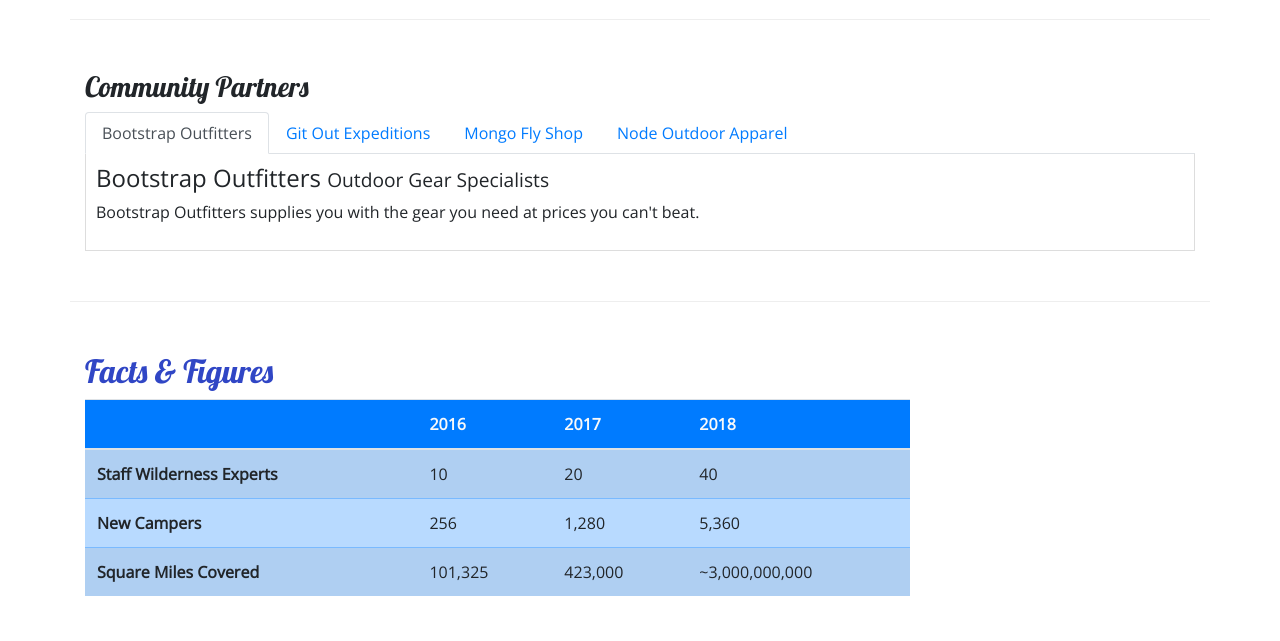
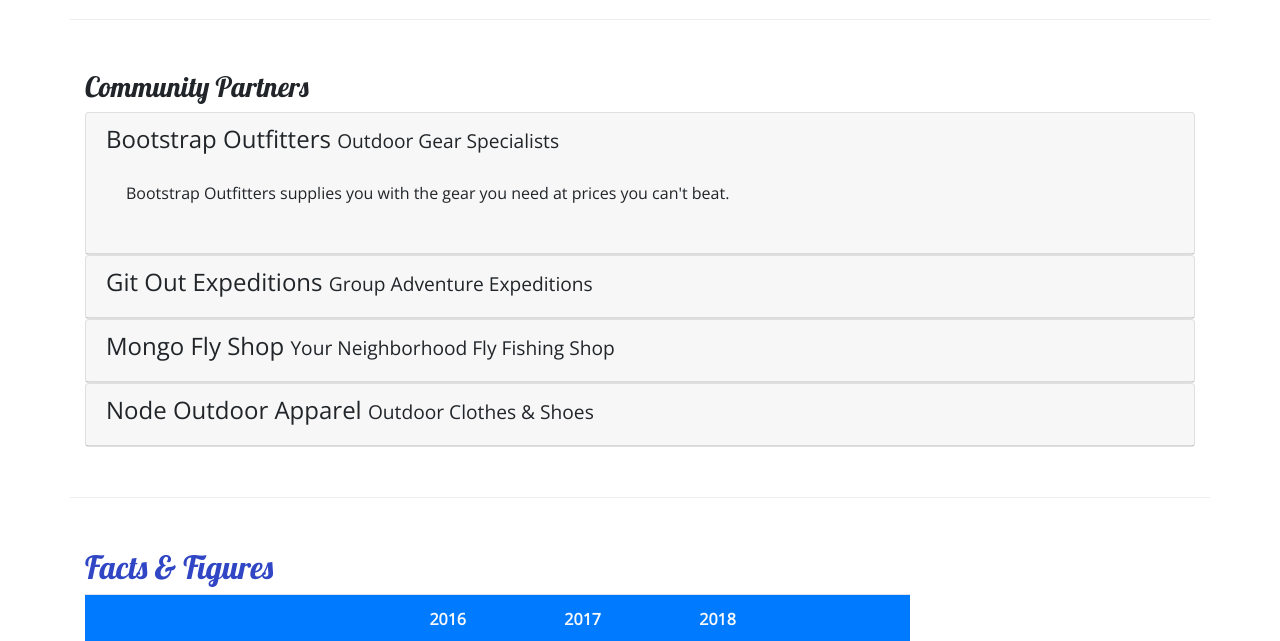
Before and after one commit to Crafted-by-Courtney/nucampsite, a website: page aboutus.html in a window 1280 px wide. Shown: the part 910-1551 px from the top of the page. Drawn offline with nearby package versions, Linux system fonts and the light colour scheme.

Commit message:
Accordion

```diff
--- a/aboutus.html
+++ b/aboutus.html
@@ -24,7 +24,7 @@
         <div class="container">
             <div class="row">
                 <div class="col-4 col-sm-3 col-md-2 align-self-center">
-                    <a href="index.html"><img src="logo.jpg" class="img-fluid" /></a>
+                    <a href="index.html"><img src="img/logo.jpg" class="img-fluid" /></a>
                  </div>
                 <div class="col">
                     <h1>NuCamp</h1>
@@ -36,7 +36,7 @@
 
     <nav class="navbar navbar-expand-sm navbar-dark sticky-top">
         <div class="container">
-            <a class="navbar-brand" href="index.html"><img src="logo.jpg" height="30" width="30" /></a>
+            <a class="navbar-brand" href="index.html"><img src="img/logo.jpg" height="30" width="30" /></a>
             <button class="navbar-toggler" type="button" data-toggle="collapse" data-target="#nucampNavbar">
                 <span class="navbar-toggler-icon"></span>
             </button>
@@ -101,28 +101,62 @@
         <div class="row row-content">
             <div class="col">
                 <h3>Community Partners</h3>
-                <ul class="nav nav-tabs">
-                    <li class="nav-item"><a class="nav-link active" href="#bootstrap" role="tab" data-toggle="tab">Bootstrap Outfitters</a></li>
-                    <li class="nav-item"><a class="nav-link" href="#git" role="tab" data-toggle="tab">Git Out Expeditions</a></li>
-                    <li class="nav-item"><a class="nav-link" href="#mongo" role="tab" data-toggle="tab">Mongo Fly Shop</a></li>
-                    <li class="nav-item"><a class="nav-link" href="#node" role="tab" data-toggle="tab">Node Outdoor Apparel</a></li>
-                </ul>
-                <div class="tab-content">
-                    <div role="tabpanel" class="tab-pane fade show active" id="bootstrap">
-                        <h4>Bootstrap Outfitters <small>Outdoor Gear Specialists</small></h4>
-                        <p class="d-none d-sm-block">Bootstrap Outfitters supplies you with the gear you need at prices you can't beat.</p>
+                <div id="accordion">
+                    <div class="card">
+                        <div role="tab" class="card-header">
+                            <h4>
+                                <a data-toggle="collapse" data-target="#bootstrap">
+                                    Bootstrap Outfitters <small>Outdoor Gear Specialists</small>
+                                </a>
+                            </h4>
+                            <div class="collapse show" id="bootstrap" data-parent="#accordion">
+                                <div class="card-body">
+                                    <p class="d-none d-sm-block">Bootstrap Outfitters supplies you with the gear you need at prices you can't beat.</p>
+                                </div>
+                            </div>
+                        </div>
                     </div>
-                    <div role="tabpanel" class="tab-pane fade" id="git">
-                        <h4>Git Out Expeditions <small>Group Adventure Expeditions</small></h4>
-                        <p class="d-none d-sm-block">Join Git Out Expeditions to explore new horizons with a group of other adventurers!</p>
+                    <div class="card">
+                        <div role="tab" class="card-header">
+                            <h4>
+                                <a class="collapsed" data-toggle="collapse" data-target="#git">
+                                    Git Out Expeditions <small>Group Adventure Expeditions</small>
+                                </a>
+                            </h4>
+                            <div class="collapse" id="git" data-parent="#accordion">
+                                <div class="card-body">
+                                    <p class="d-none d-sm-block">Join Git Out Expeditions to explore new horizons with a group of other adventurers!</p>
+                               </div>
+                            </div>
+                        </div>
                     </div>
-                    <div role="tabpanel" class="tab-pane fade" id="mongo">
-                        <h4>Mongo Fly Shop <small>Your Neighborhood Fly Fishing Shop</small></h4>
-                        <p class="d-none d-sm-block">Need a new fishing pole, a tacklebox, or flies of all kinds? Stop by Mongo Fly Shop.</p>
+                    <div class="card">
+                        <div role="tab" class="card-header">
+                            <h4>
+                                <a class="collapsed" data-toggle="collapse" data-target="#mongo">
+                                    Mongo Fly Shop <small>Your Neighborhood Fly Fishing Shop</small>
+                                </a>
+                            </h4>
+                            <div class="collapse" id="mongo" data-parent="#accordion">
+                                <div class="card-body">
+                                    <p class="d-none d-sm-block">Need a new fishing pole, a tacklebox, or flies of all kinds? Stop by Mongo Fly Shop.</p>
+                                </div>
+                            </div>
+                        </div>
                     </div>
-                    <div role="tabpanel" class="tab-pane fade" id="node">
-                        <h4>Node Outdoor Apparel <small>Outdoor Clothes & Shoes</small></h4>
-                        <p class="d-none d-sm-block">From polar fleeces to swimsuits, hiking boots to waders, a visit to Node will be sure to get you covered.</p>
+                    <div class="card">
+                        <div role="tab" class="card-header">
+                            <h4>
+                                <a class="collapsed" data-toggle="collapse" data-target="#node">
+                                    Node Outdoor Apparel <small>Outdoor Clothes & Shoes</small>
+                                </a>
+                            </h4>
+                            <div class="collapse" id="node" data-parent="#accordion">
+                                <div class="card-body">
+                                    <p class="d-none d-sm-block">From polar fleeces to swimsuits, hiking boots to waders, a visit to Node will be sure to get you covered.</p>
+                                </div>
+                            </div>
+                        </div>
                     </div>
                 </div>
             </div>
--- a/css/styles.css
+++ b/css/styles.css
@@ -44,3 +44,8 @@ header h2 {
     border-top: none;
     padding: 10px;
 }
+
+a, a:hover {
+    color: inherit;
+    text-decoration: none;
+  }
```
